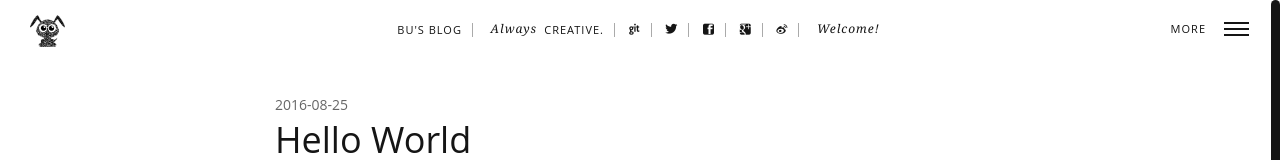
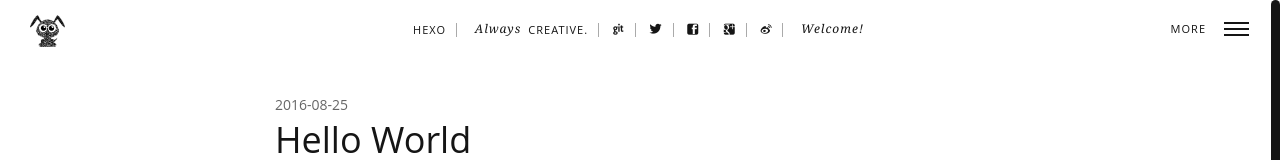
Before and after one commit to jiajinbu/jiajinbu.github.io, a plain HTML site: page 2016/08/25/hello-world/index.html in a window 1280 px wide. Shown: the top 160 px of the page. Drawn offline with Linux system fonts and the light colour scheme; a script that the page names is missing; a web font is replaced by a local one.

Commit message:
Site updated: 2016-08-25 17:31:19

```diff
--- a/2016/08/25/hello-world/index.html
+++ b/2016/08/25/hello-world/index.html
@@ -17,12 +17,12 @@
 <!--<![endif]-->
 
 <head>
-  <title>Hello World | Bu&#39;S BLOG</title>
+  <title>Hello World | Hexo</title>
   <!-- Meta data -->
     <meta http-equiv="Content-Type" content="text/html" charset="UTF-8" >
     <meta http-equiv="X-UA-Compatible" content="IE=edge"/>
     <meta name="viewport" content="width=device-width, initial-scale=1.0" />
-    <meta name="generator" content="Bu'S BLOG">
+    <meta name="generator" content="Hexo">
     <meta name="author" content="Jinbu Jia">
     <meta name="description" content="" />
     <meta name="keywords" content="" />
@@ -30,7 +30,7 @@
     <!-- Favicon, (keep icon in root folder) -->
     <link rel="Shortcut Icon" href="/img/favicon.ico" type="image/ico">
 
-    <link rel="alternate" href="/atom.xml" title="Bu&#39;S BLOG" type="application/atom+xml">
+    <link rel="alternate" href="/atom.xml" title="Hexo" type="application/atom+xml">
     <link rel="stylesheet" href="/css/all.css" media="screen" type="text/css">
 
     <link rel="stylesheet" href="/highlightjs/vs.css" type="text/css">
@@ -154,7 +154,7 @@
                     <!-- Info-bar -->
                     <nav>
                         <ul class="nav">
-                            <li><a href="/" class="animsition-link">Bu'S BLOG</a></li>
+                            <li><a href="/" class="animsition-link">Hexo</a></li>
                             <li class="nolink"><span>Always </span>Creative.</li>
 
                             <li><a href="https://github.com/" title="Github" target="_blank"><i class="icon-github"></i></a></li>
```
Also changed, not shown: archives/2016/08/index.html (+4 -4 lines), archives/2016/index.html (+4 -4 lines), archives/index.html (+4 -4 lines), index.html (+4 -4 lines).
